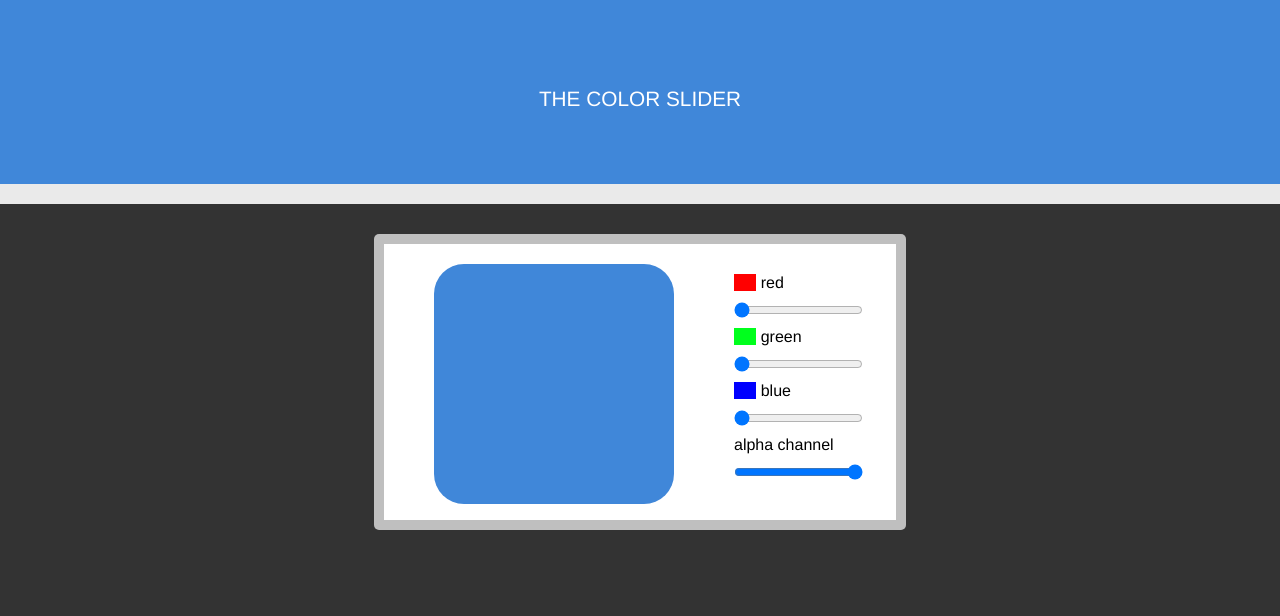
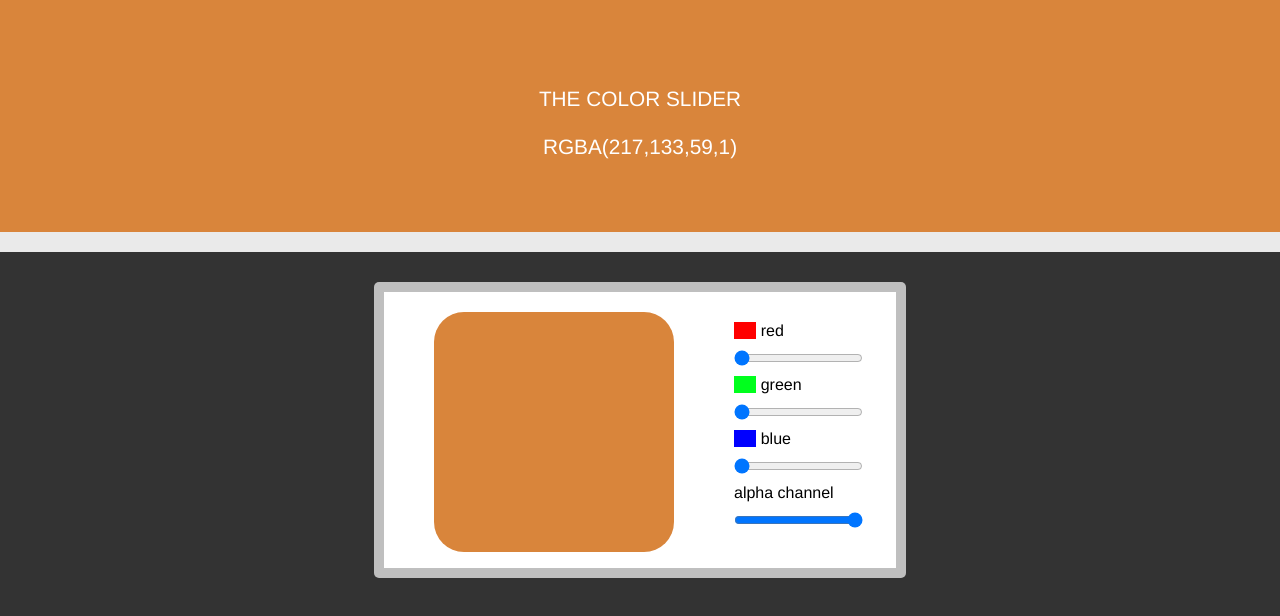
Before and after one commit to snagy22000/intro-css-project-assignment-4-forms, a plain HTML site: page ColorBuildingForm/index.html in a window 1280 px wide. Drawn offline with Linux system fonts and the light colour scheme.

Commit message:
Update index.html

```diff
--- a/ColorBuildingForm/index.html
+++ b/ColorBuildingForm/index.html
@@ -4,6 +4,7 @@
 	<meta charset="UTF-8">
 	<title>Color building form</title>
 	<link rel="stylesheet" href="style.css">
+	<script src="color.js" defer="defer" ></script>
 	<script src="validator.js" defer="defer" ></script>
 </head>
 <body>
```
